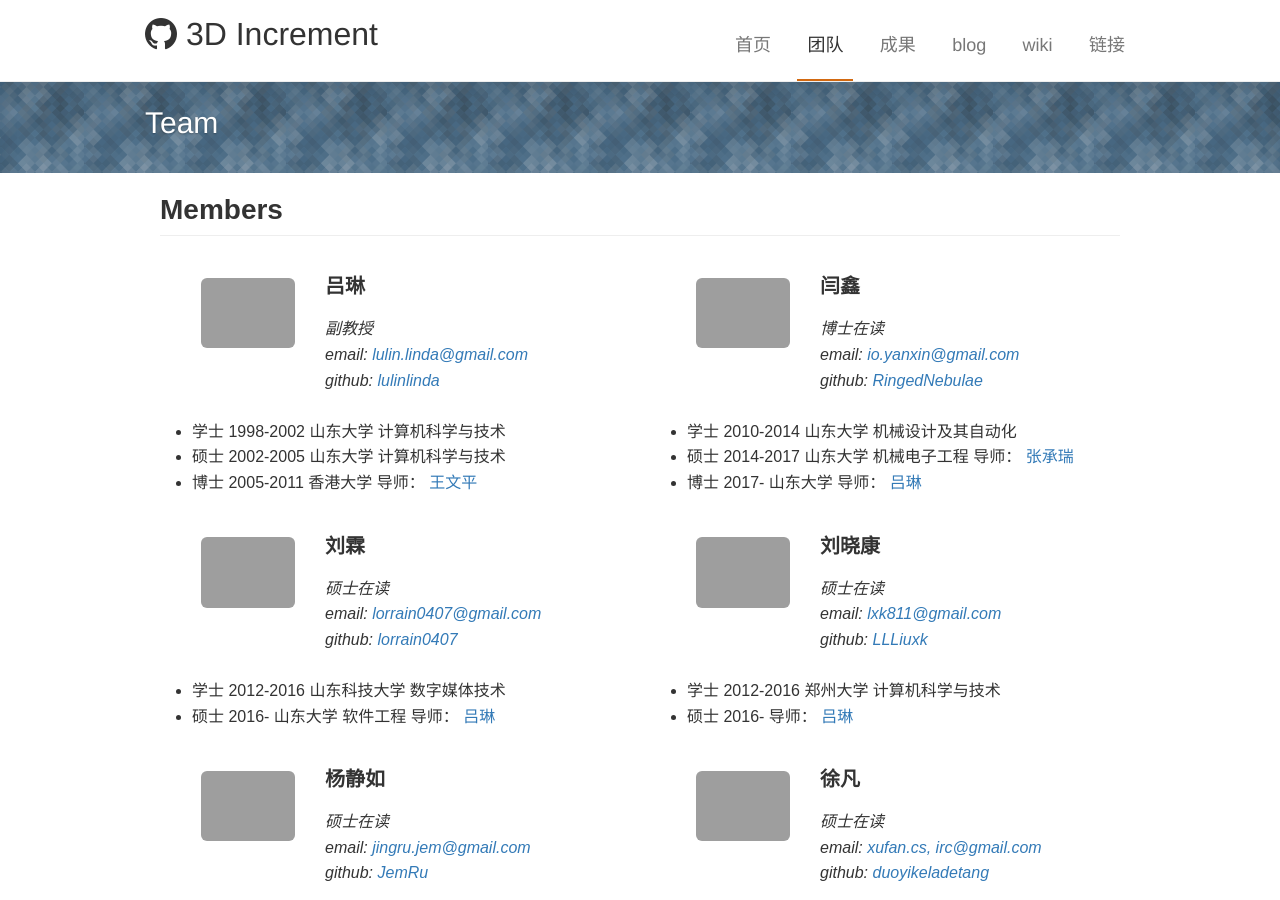
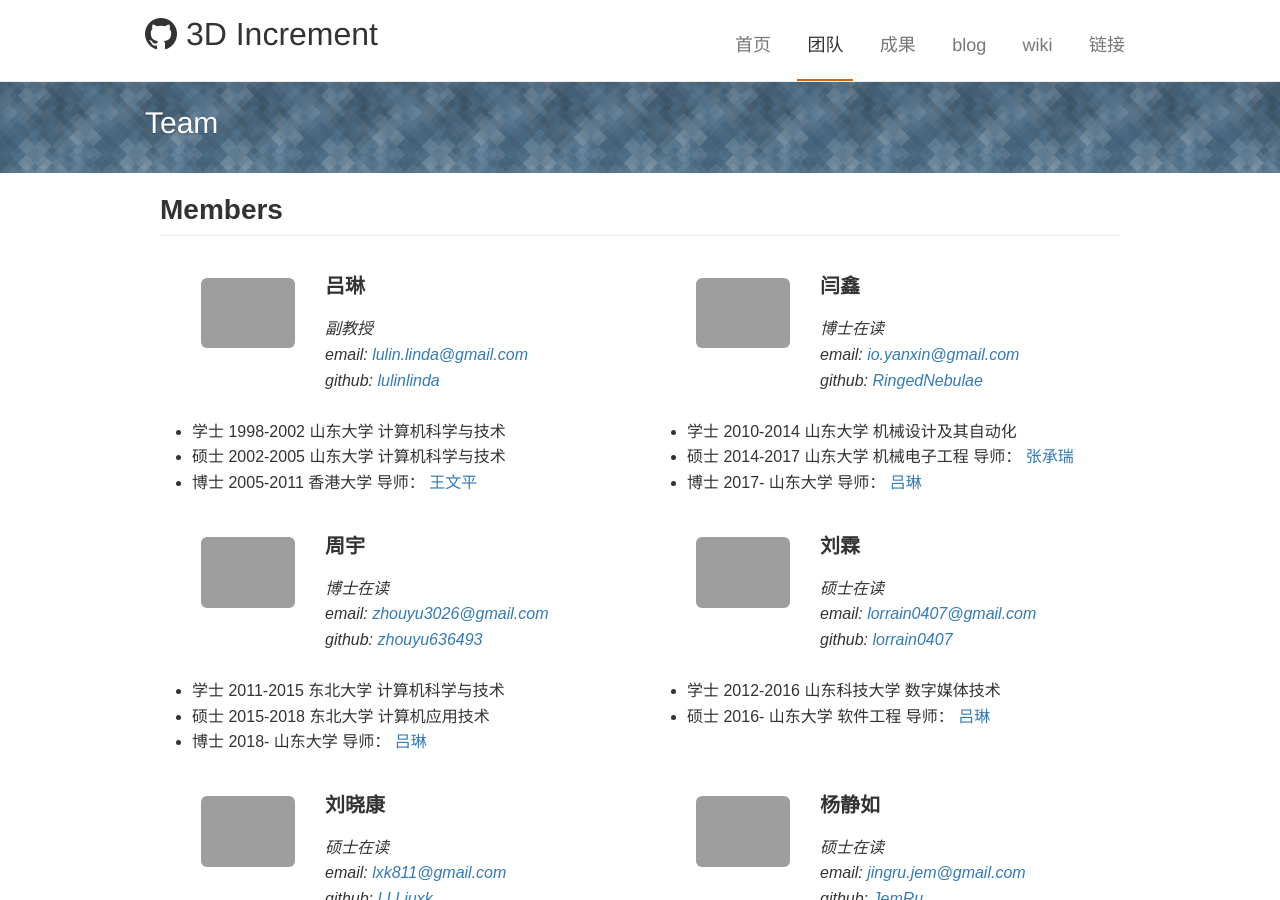
Before and after one commit to 3dincrement/3dincrement.github.io, a Jekyll site: the page built from pages/team.md, in a window 1280 px wide and 900 px high. Built offline with Jekyll 4.4.1, drawn with Linux system fonts in a browser that asks for light colours.

Commit message:
Update members.yml

```diff
--- a/_data/members.yml
+++ b/_data/members.yml
@@ -17,6 +17,16 @@
   education1: 学士 2010-2014 山东大学 机械设计及其自动化
   education2: 硕士 2014-2017 山东大学 机械电子工程 导师： <a href="http://www.mech.sdu.edu.cn/info/1127/121172.htm">张承瑞</a>
   education3: 博士 2017-     山东大学 导师： <a href="http://vr.sdu.edu.cn/~lulin/">吕琳</a>
+
+- name: 周宇
+  photo: zhouyu.jpg
+  info: 博士在读
+  email: zhouyu3026@gmail.com
+  github: zhouyu636493
+  number_educ: 3
+  education1: 学士 2011-2015 东北大学 计算机科学与技术
+  education2: 硕士 2015-2018 东北大学 计算机应用技术
+  education3: 博士 2018-     山东大学 导师： <a href="http://vr.sdu.edu.cn/~lulin/">吕琳</a>
 
 - name: 刘霖
   photo: LiuLin.jpg
```
